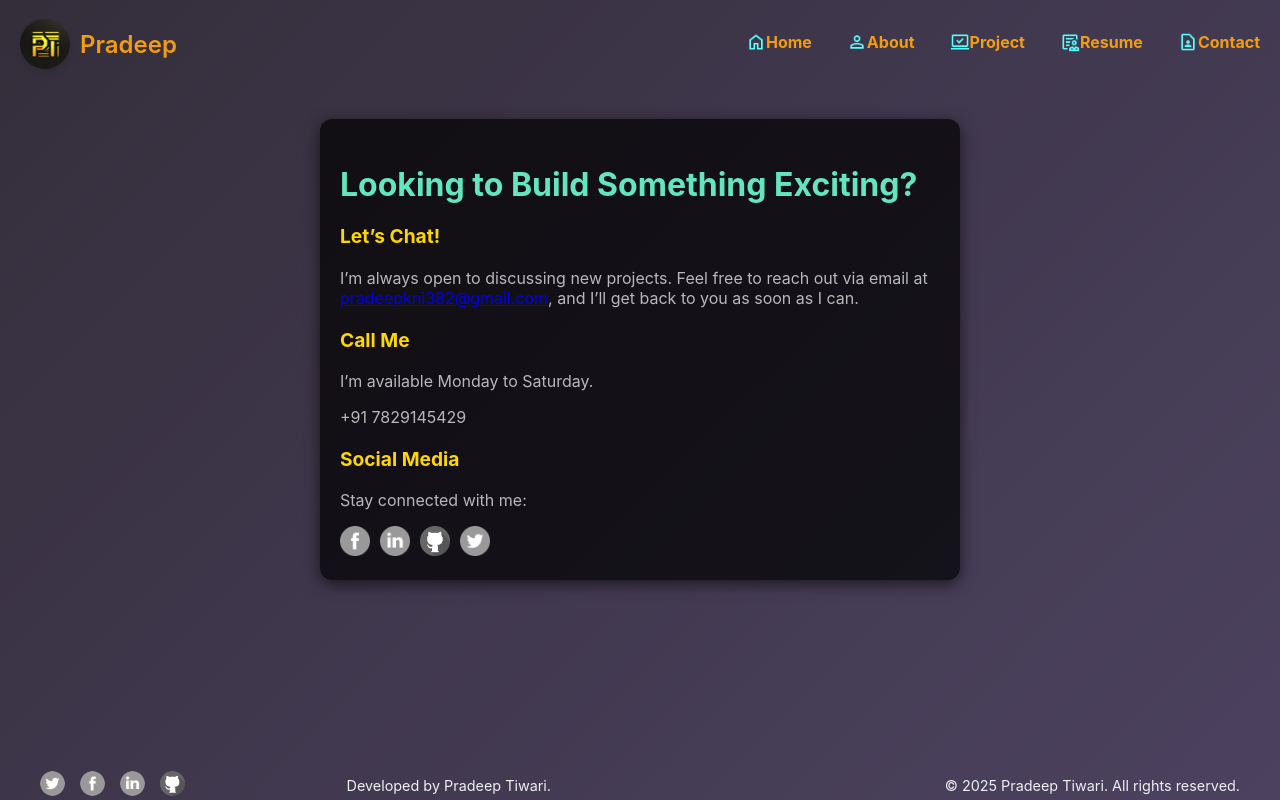
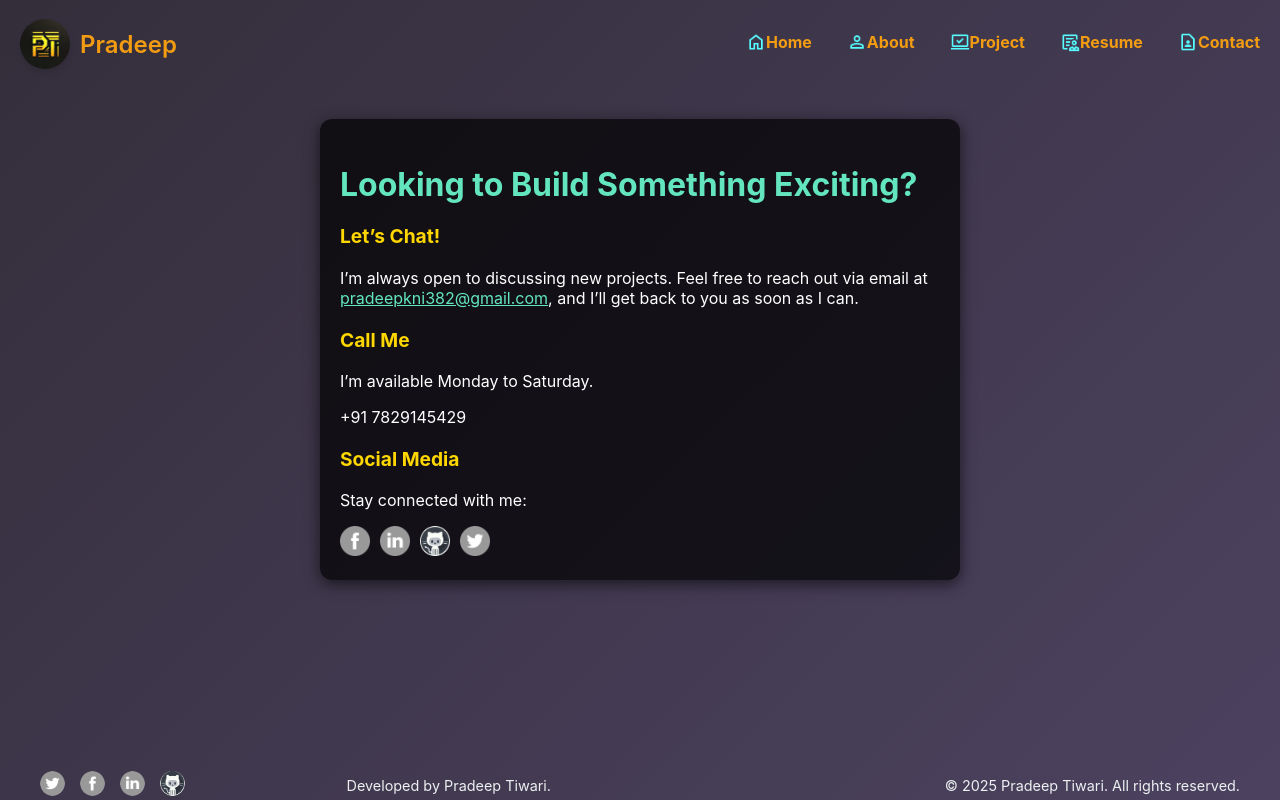
Before and after one commit to pradeepkni382/MyPortfolio, a React (Create React App) app: page /contact in a window 1280 px wide. Built offline with nearby package versions, Linux system fonts and the light colour scheme.

Commit message:
w06/task/ticket/udpated the image icons
- Implementation:-

```diff
--- a/src/pages/Contact.js
+++ b/src/pages/Contact.js
@@ -66,7 +66,7 @@ const Contact = () => {
     },
     contactSubDescription: {
       fontSize: '1rem',
-      color: 'rgba(255, 255, 255, 0.7)',
+      color: 'rgb(255, 255, 255)',
     },
     socialMediaLinks: {
       display: 'flex',
@@ -155,7 +155,7 @@ const Contact = () => {
         {/* Chat to Us */}
         <div>
           <h3 style={styles.contactSubheading}>Let’s Chat!</h3>
-          <p style={styles.contactSubDescription}>I’m always open to discussing new projects. Feel free to reach out via email at <a href="mailto:pradeepkni382@gmail.com">pradeepkni382@gmail.com</a>, and I’ll get back to you as soon as I can.</p>
+          <p style={styles.contactSubDescription}>I’m always open to discussing new projects. Feel free to reach out via email at <a href="mailto:pradeepkni382@gmail.com" style={{ color: '#63e6be' }}>pradeepkni382@gmail.com</a>, and I’ll get back to you as soon as I can.</p>
         </div>
 
         {/* Call Us */}
```
Also changed, not shown: src/assets/gitlogo.jpg.
